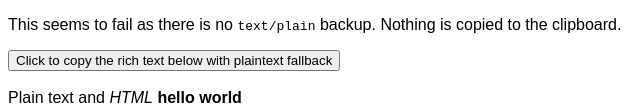
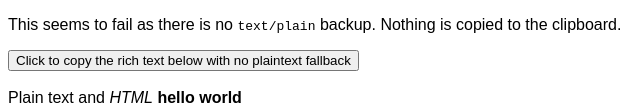
Before and after one commit to nikouu/Web-API-Clipboard.write-Examples, a plain HTML site: page index.html in a window 1280 px wide. Shown: the part 932-1044 px from the top of the page, 0-640 px from the left. Drawn offline with Linux system fonts and the light colour scheme.

Commit message:
Fixed mistake

```diff
--- a/index.html
+++ b/index.html
@@ -2,7 +2,7 @@
 <html>
 
 <head>
-	<title>Clipboard write examples</title>
+	<title>Clipboard.write() Examples</title>
 	<style>
 		body {
 			font-family: Arial, Helvetica, sans-serif;
@@ -128,7 +128,7 @@
 
 		<h3>HTML only text (fails)</h3>
 		<p>This seems to fail as there is no <code>text/plain</code> backup. Nothing is copied to the clipboard.</p>
-		<button onclick="copyOnlyAsRichText()">Click to copy the rich text below with plaintext fallback</button>
+		<button onclick="copyOnlyAsRichText()">Click to copy the rich text below with no plaintext fallback</button>
 		<br />
 		<br />
 		<div id="copyOnlyAsRichText">Plain text and <i>HTML</i> <b>hello world</b></div>
```
